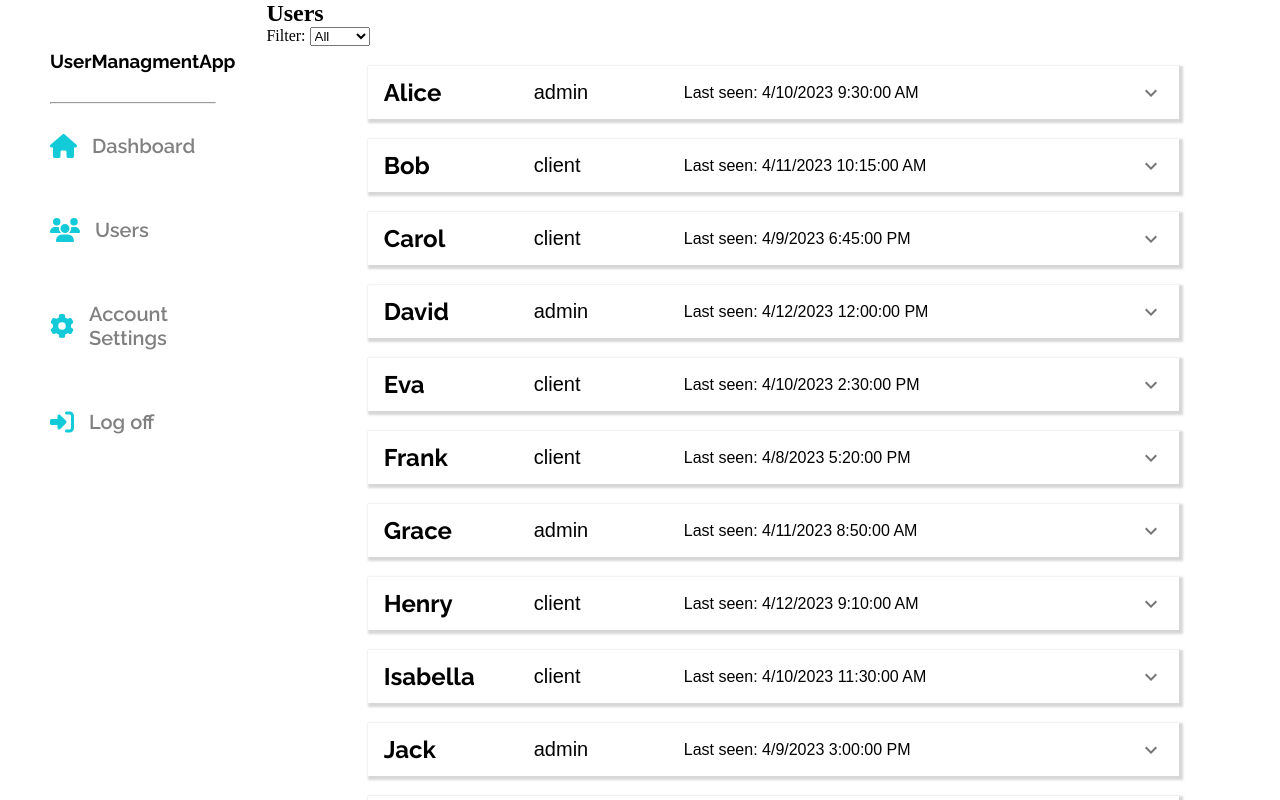
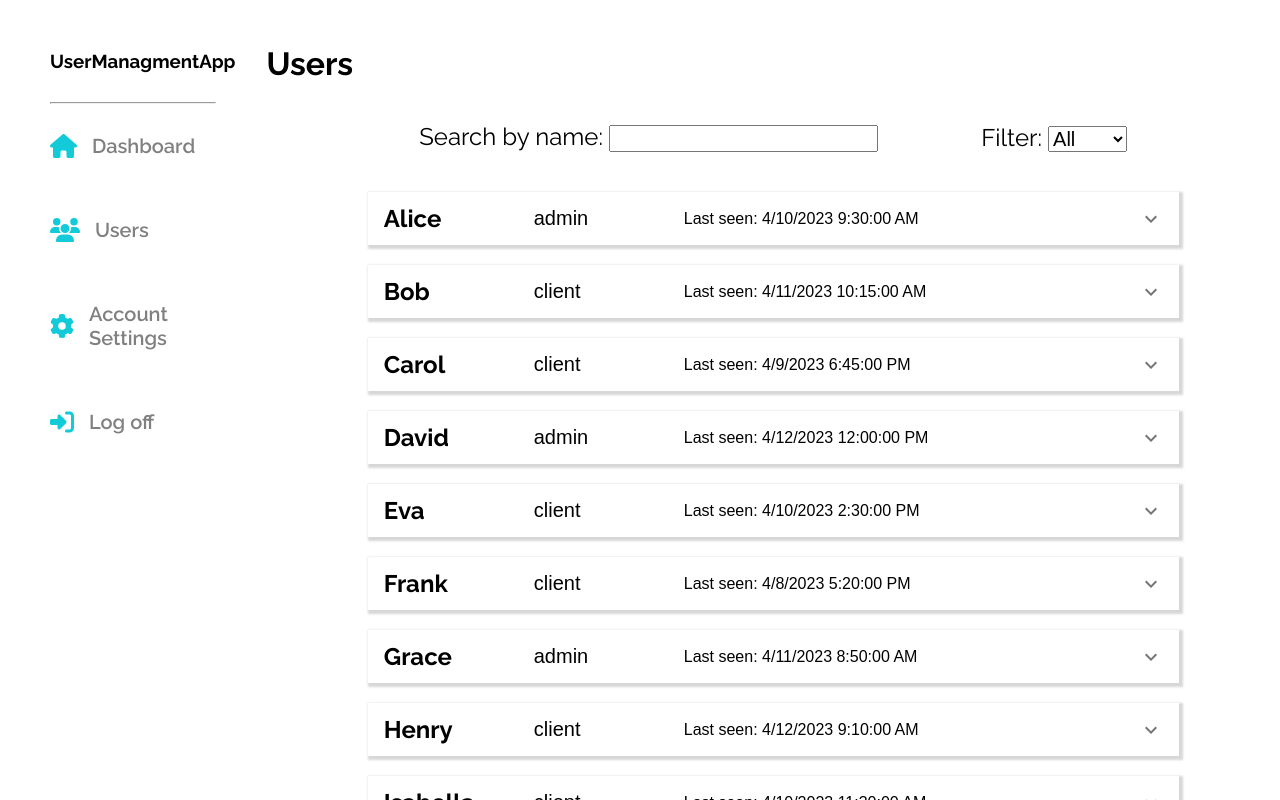
Before and after one commit to kolev03/React-UserManagmentApp, a React (Vite) app: page /main in a window 1280 px wide. Both pictures are taken after a click on the button "Users". Shown: the top 800 px of the page. Built offline with nearby package versions, Linux system fonts and the light colour scheme.

Commit message:
Making Users title and search bar stylish. Adding a searh by name function

```diff
--- a/src/components/UsersManagment.jsx
+++ b/src/components/UsersManagment.jsx
@@ -5,32 +5,52 @@ import UserAccordion from "./UsersAccordion";
 
 function UsersManagment() {
   const accounts = useSelector((state) => state.users);
+  const usersName = accounts.map((account) => account.name);
 
   const [selectedOption, setSelectedOption] = useState("all");
+  const [inputValue, setInputValue] = useState("");
 
   const filteredAccounts =
     selectedOption === "all"
-      ? accounts
-      : accounts.filter(
+      ? accounts.filter((account) => account.name.includes(inputValue))
+      : accounts
+          .filter(
             (account) => account.accountType.toLowerCase() === selectedOption
-        );
+          )
+          .filter((account) => account.name.includes(inputValue));
 
-  const handleChange = (event) => {
+  const handleTypeChange = (event) => {
     setSelectedOption(event.target.value);
+  };
+
+  const handleNameChange = (event) => {
+    setInputValue(event.target.value);
   };
 
   return (
     <>
       <h2 className="user-managment-title">Users</h2>
-      <label htmlFor="select-filter">Filter: </label>
-      <select id="select-filter" value={selectedOption} onChange={handleChange}>
+      <div className="search-bar">
+        <div className="filter-name">
+          <label>Search by name: </label>
+          <input type="text" onChange={handleNameChange} />
+        </div>
+        <div className="filter-type">
+          <label>Filter: </label>
+          <select
+            id="select-filter"
+            value={selectedOption}
+            onChange={handleTypeChange}
+          >
             <option value="all">All</option>
             <option value="admin">Admin</option>
             <option value="client">Client</option>
           </select>
+        </div>
+      </div>
       <ul>
         {filteredAccounts.map((account) => (
-          <li class="users-list"key={account.id}>
+          <li class="users-list" key={account.id}>
             <UserAccordion user={account} />
           </li>
         ))}
--- a/src/css/Dashboard.css
+++ b/src/css/Dashboard.css
@@ -1,5 +1,3 @@
-@import url("https://fonts.googleapis.com/css2?family=Roboto:wght@400;700&display=swap");
-
 .main-dashboard {
   width: 100%;
   background-color: rgb(255, 255, 255);
--- a/src/css/UsersManagment.css
+++ b/src/css/UsersManagment.css
@@ -10,3 +10,25 @@ ul {
   margin: 20px auto;
   box-shadow: 2px 2px 2px 2px rgba(56, 55, 55, 0.2);
 }
+
+.user-managment-title {
+  margin-top: 45px;
+  font-family: "Raleway", sans-serif;
+  font-optical-sizing: auto;
+  font-size: 2rem;
+}
+
+.search-bar {
+  display: flex;
+  justify-content: space-around;
+  align-items: center;
+  width: 80%;
+  margin: 40px auto;
+  font-family: "Raleway", sans-serif;
+  font-size: 1.5rem;
+}
+
+.search-bar input,
+.search-bar select {
+  font-size: 1.25rem;
+}
```
Lines whose indentation alone changed are shown as unchanged.
